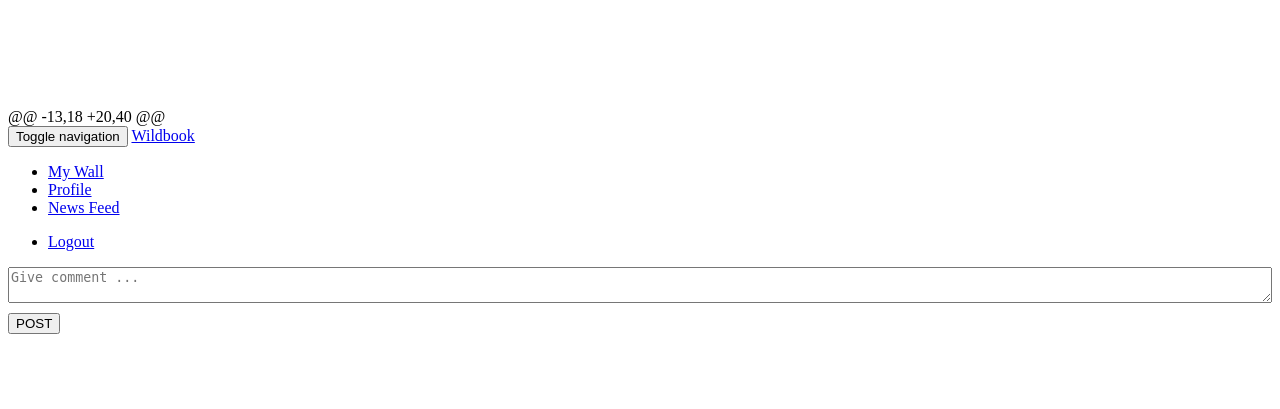
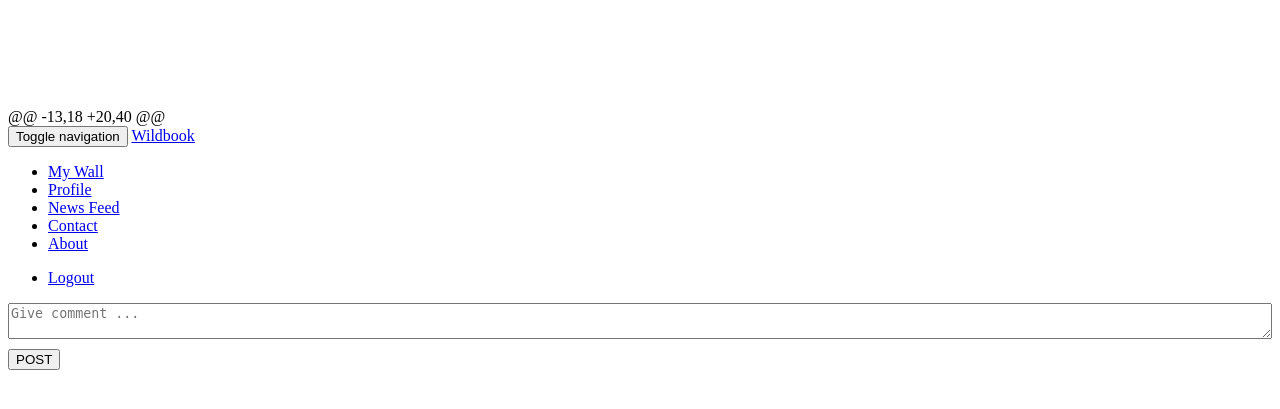
Before and after one commit to mc4785/dbprj, a PHP site: page /wall.php in a window 1280 px wide. Shown: the top 409 px of the page. Run offline with PHP 8.4, Linux system fonts and the light colour scheme; the visitor is signed in with stand-in values (Sample User, id 1); some libraries are stand-ins or nearby versions.

Commit message:
add contact and about

```diff
--- a/header.inc.php
+++ b/header.inc.php
@@ -14,6 +14,8 @@
                 <li class="active"><a href="#">My Wall</a></li>
                 <li><a href="profile.php">Profile</a></li>
                 <li><a href="newsfeed.php">News Feed</a></li>
+                <li><a href="contact.php">Contact</a></li>
+                <li><a href="about.php">About</a></li>
             </ul>
             <div class="pull-right">
                 <ul class="nav navbar-nav">
```
